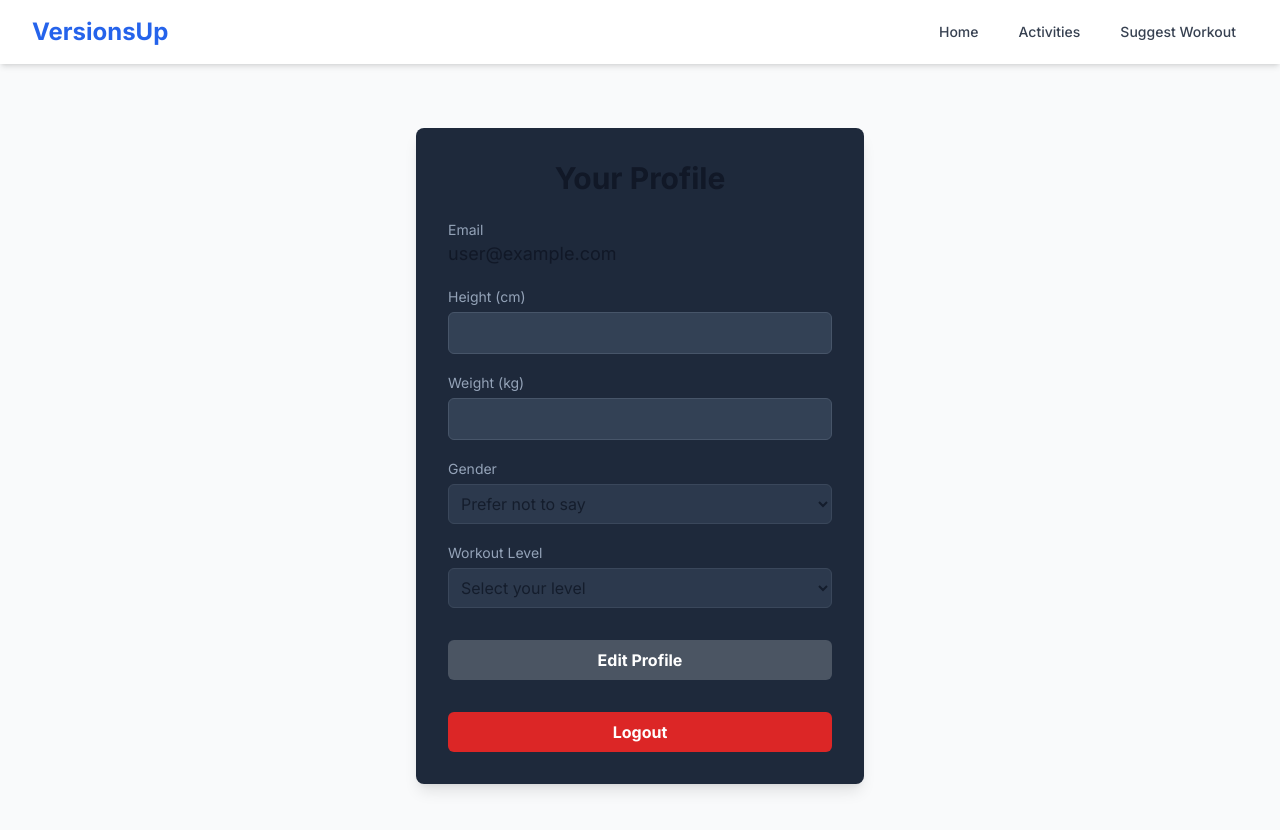
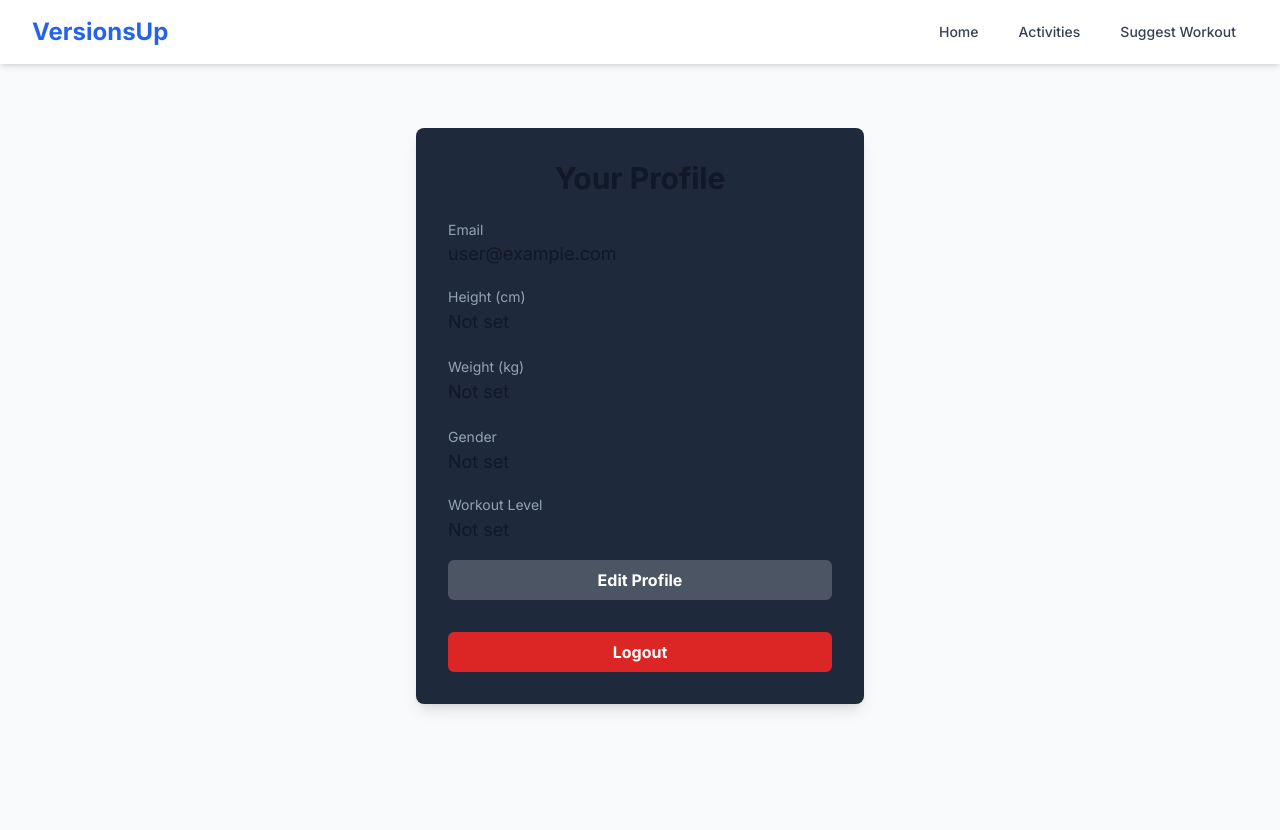
Before and after one commit to GaetanKarst/VersionUp, a Next.js app in the folder frontend/: page /profile in a window 1280 px wide. Shown: the top 830 px of the page. After the commit the page ends 800 px from the top, so only its background shows below. Built offline with nearby package versions, Linux system fonts and the light colour scheme; no server answers; sample sign-in values are in the browser's storage.

Commit message:
Improve Profile info settings

```diff
--- /dev/null
+++ b/frontend/app/components/WheelPicker.tsx
@@ -0,0 +1,147 @@
+'use client';
+
+import React, { useRef, useEffect, useState, useCallback } from 'react';
+
+interface WheelPickerProps {
+  items: (string | number)[];
+  onChange: (value: string | number) => void;
+  value?: string | number;
+  height?: number;
+  itemHeight?: number;
+}
+
+const WheelPicker: React.FC<WheelPickerProps> = ({
+  items,
+  onChange,
+  value,
+  height = 200,
+  itemHeight = 40,
+}) => {
+  const wrapperRef = useRef<HTMLDivElement>(null);
+  const [isDragging, setIsDragging] = useState(false);
+  const [startY, setStartY] = useState(0);
+  const [startScrollTop, setStartScrollTop] = useState(0);
+  const [currentIndex, setCurrentIndex] = useState(0);
+
+  const halfVisibleItems = Math.floor((height || 200) / (itemHeight || 40) / 2);
+
+  const scrollToItem = useCallback((index: number) => {
+    if (wrapperRef.current) {
+      const newScrollTop = index * (itemHeight || 40);
+      wrapperRef.current.scrollTop = newScrollTop;
+      if (index !== currentIndex) {
+        setCurrentIndex(index);
+        if (onChange && items[index] !== undefined) {
+          onChange(items[index]);
+        }
+      }
+    }
+  }, [items, onChange, itemHeight, currentIndex]);
+
+  useEffect(() => {
+    if (value !== undefined) {
+      const initialIndex = items.indexOf(value);
+      if (initialIndex !== -1) {
+        scrollToItem(initialIndex);
+      }
+    } else if (items.length > 0) {
+      scrollToItem(0);
+    }
+  }, [value, items, scrollToItem]);
+
+  const handleMouseDown = (e: React.MouseEvent<HTMLDivElement>) => {
+    setIsDragging(true);
+    setStartY(e.clientY);
+    setStartScrollTop(wrapperRef.current?.scrollTop || 0);
+    e.preventDefault();
+  };
+
+  const handleMouseMove = (e: React.MouseEvent<HTMLDivElement>) => {
+    if (!isDragging || !wrapperRef.current) return;
+    const deltaY = e.clientY - startY;
+    wrapperRef.current.scrollTop = startScrollTop - deltaY;
+  };
+
+  const snapToNearestItem = useCallback(() => {
+    if (wrapperRef.current) {
+      const scrollTop = wrapperRef.current.scrollTop;
+      const nearestIndex = Math.round(scrollTop / (itemHeight || 40));
+      const clampedIndex = Math.max(0, Math.min(items.length - 1, nearestIndex));
+      scrollToItem(clampedIndex);
+    }
+  }, [itemHeight, items.length, scrollToItem]);
+
+  const handleMouseUp = () => {
+    if (isDragging) {
+      setIsDragging(false);
+      snapToNearestItem();
+    }
+  };
+
+  const handleMouseLeave = () => {
+    if (isDragging) {
+      setIsDragging(false);
+      snapToNearestItem();
+    }
+  };
+
+  const scrollTimeout = useRef<NodeJS.Timeout | null>(null);
+
+  const handleScroll = () => {
+    if (scrollTimeout.current) {
+      clearTimeout(scrollTimeout.current);
+    }
+    scrollTimeout.current = setTimeout(() => {
+      if (!isDragging) {
+        snapToNearestItem();
+      }
+    }, 150);
+  };
+
+  return (
+    <div
+      className="relative overflow-hidden select-none bg-slate-700 rounded-md"
+      style={{ height: `${height}px` }}
+    >
+      <div className="absolute top-0 left-0 w-full h-1/3 bg-gradient-to-b from-slate-700 to-transparent pointer-events-none z-10"></div>
+      <div className="absolute bottom-0 left-0 w-full h-1/3 bg-gradient-to-t from-slate-700 to-transparent pointer-events-none z-10"></div>
+
+      <div
+        className="absolute left-0 right-0 border-t border-b border-blue-500 pointer-events-none z-10"
+        style={{
+          top: `${halfVisibleItems * (itemHeight || 40)}px`,
+          height: `${itemHeight}px`,
+        }}
+      ></div>
+
+      <div
+        ref={wrapperRef}
+        className="w-full h-full overflow-y-scroll no-scrollbar"
+        onMouseDown={handleMouseDown}
+        onMouseMove={handleMouseMove}
+        onMouseUp={handleMouseUp}
+        onMouseLeave={handleMouseLeave}
+        onScroll={handleScroll}
+      >
+        <div style={{ height: `${halfVisibleItems * (itemHeight || 40)}px` }}></div>
+
+        {items.map((item, index) => (
+          <div
+            key={index}
+            className={`flex items-center justify-center text-lg cursor-pointer transition-opacity duration-200 ${
+              index === currentIndex ? 'opacity-100' : 'opacity-40'
+            }`}
+            style={{ height: `${itemHeight}px` }}
+            onClick={() => scrollToItem(index)}
+          >
+            {item}
+          </div>
+        ))}
+
+        <div style={{ height: `${halfVisibleItems * (itemHeight || 40)}px` }}></div>
+      </div>
+    </div>
+  );
+};
+
+export default WheelPicker;
--- a/frontend/app/globals.css
+++ b/frontend/app/globals.css
@@ -5,3 +5,13 @@
 body {
   @apply bg-gray-50 text-gray-900 dark:bg-gray-900 dark:text-gray-100;
 }
+
+/* Custom scrollbar hiding for the wheel picker */
+.no-scrollbar::-webkit-scrollbar {
+    display: none;
+}
+
+.no-scrollbar {
+    -ms-overflow-style: none;  /* IE and Edge */
+    scrollbar-width: none;  /* Firefox */
+}
--- a/frontend/app/page.tsx
+++ b/frontend/app/page.tsx
@@ -21,9 +21,9 @@ export default function HomePage() {
     const unsubscribe = onAuthStateChanged(auth, async (currentUser) => {
       setUser(currentUser);
       if (currentUser) {
-        // Fetch saved workouts
         setIsWorkoutsLoading(true);
         setWorkoutsError(null);
+
         try {
           const token = await currentUser.getIdToken();
           const apiUrl = process.env.NEXT_PUBLIC_API_URL || 'http://localhost:8000';
@@ -37,10 +37,9 @@ export default function HomePage() {
             const errorData = await response.json();
             throw new Error(errorData.detail || 'Failed to fetch saved workouts.');
           }
+          const data = await response.json();
+          setLatestWorkout(data.length > 0 ? data[0] : null);
 
-          const data = await response.json();
-          console.log("hello: ", data);
-          setLatestWorkout(data.length > 0 ? data[0] : null);
         } catch (err: any) {
           setWorkoutsError(err.message);
         } finally {
--- a/frontend/app/profile/page.tsx
+++ b/frontend/app/profile/page.tsx
@@ -4,6 +4,7 @@ import { useEffect, useState, ChangeEvent, FormEvent } from 'react';
 import { useRouter } from 'next/navigation';
 import { onAuthStateChanged, signOut, User } from 'firebase/auth';
 import { auth } from '@/lib/firebase';
+import WheelPicker from '@/app/components/WheelPicker';
 
 const API_URL = process.env.NEXT_PUBLIC_API_URL || 'http://127.0.0.1:8000';
 
@@ -14,11 +15,15 @@ export default function ProfilePage() {
   const [isEditing, setIsEditing] = useState(false);
   const router = useRouter();
 
+  const heights = Array.from({ length: 151 }, (_, i) => 100 + i);
+  const weights = Array.from({ length: (200 - 30) * 2 + 1 }, (_, i) => 30 + i * 0.5);
+
   useEffect(() => {
     const unsubscribe = onAuthStateChanged(auth, async (currentUser) => {
       if (currentUser) {
         setUser(currentUser);
         const token = await currentUser.getIdToken();
+
         try {
           const response = await fetch(`${API_URL}/api/v1/user/profile`, {
             headers: {
@@ -56,7 +61,14 @@ export default function ProfilePage() {
     const { name, value } = e.target;
     setProfile(prevProfile => ({
       ...prevProfile,
-      [name]: value ? (name === 'height' || name === 'weight' ? parseFloat(value) : value) : undefined
+      [name]: value ? value : undefined
+    }));
+  };
+
+  const handleWheelChange = (name: 'height' | 'weight') => (value: string | number) => {
+    setProfile(prevProfile => ({
+      ...prevProfile,
+      [name]: value
     }));
   };
 
@@ -77,10 +89,9 @@ export default function ProfilePage() {
 
       if (response.ok) {
         setIsEditing(false);
-        // Maybe show a success message
+        console.log('Profile update successfully')
       } else {
         console.error('Failed to save profile');
-        // Maybe show an error message
       }
     } catch (error) {
       console.error('Error saving profile:', error);
@@ -108,69 +119,81 @@ export default function ProfilePage() {
             <div className="space-y-4">
               <div>
                 <label htmlFor="height" className="text-sm text-slate-400">Height (cm)</label>
-                <input
-                  type="number"
-                  name="height"
-                  id="height"
-                  value={profile.height || ''}
-                  onChange={handleProfileChange}
-                  className="w-full bg-slate-700 border border-slate-600 rounded-md p-2 mt-1"
-                  disabled={!isEditing}
+                {isEditing ? (
+                  <WheelPicker
+                    items={heights}
+                    onChange={handleWheelChange('height')}
+                    value={profile.height}
+                    height={120}
+                    itemHeight={30}
                   />
+                ) : (
+                  <p className="text-lg h-[30px]">{profile.height ? `${profile.height} cm` : 'Not set'}</p>
+                )}
               </div>
               <div>
                 <label htmlFor="weight" className="text-sm text-slate-400">Weight (kg)</label>
-                <input
-                  type="number"
-                  name="weight"
-                  id="weight"
-                  value={profile.weight || ''}
-                  onChange={handleProfileChange}
-                  className="w-full bg-slate-700 border border-slate-600 rounded-md p-2 mt-1"
-                  disabled={!isEditing}
+                {isEditing ? (
+                  <WheelPicker
+                    items={weights}
+                    onChange={handleWheelChange('weight')}
+                    value={profile.weight}
+                    height={120}
+                    itemHeight={30}
                   />
+                ) : (
+                  <p className="text-lg h-[30px]">{profile.weight ? `${profile.weight} kg` : 'Not set'}</p>
+                )}
               </div>
               <div>
                 <label htmlFor="gender" className="text-sm text-slate-400">Gender</label>
+                {isEditing ? (
                   <select
                     name="gender"
                     id="gender"
                     value={profile.gender || ''}
                     onChange={handleProfileChange}
                     className="w-full bg-slate-700 border border-slate-600 rounded-md p-2 mt-1"
-                  disabled={!isEditing}
                   >
                     <option value="">Prefer not to say</option>
                     <option value="Male">Male</option>
                     <option value="Female">Female</option>
                     <option value="Other">Other</option>
                   </select>
+                ) : (
+                  <p className="text-lg">{profile.gender || 'Not set'}</p>
+                )}
               </div>
               <div>
                 <label htmlFor="workout_level" className="text-sm text-slate-400">Workout Level</label>
+                 {isEditing ? (
                     <select
                       name="workout_level"
                       id="workout_level"
                       value={profile.workout_level || ''}
                       onChange={handleProfileChange}
                       className="w-full bg-slate-700 border border-slate-600 rounded-md p-2 mt-1"
-                  disabled={!isEditing}
                     >
                       <option value="">Select your level</option>
                       <option value="Beginner">Beginner</option>
                       <option value="Intermediate">Intermediate</option>
                       <option value="Advanced">Advanced</option>
                     </select>
+                ) : (
+                  <p className="text-lg">{profile.workout_level || 'Not set'}</p>
+                )}
               </div>
             </div>
-            {isEditing ? (
+            {isEditing && (
               <button
                 type="submit"
                 className="w-full mt-8 bg-blue-600 hover:bg-blue-700 text-white font-bold py-2 px-4 rounded-md transition-colors"
               >
                 Save Profile
               </button>
-            ) : (
+            )}
+          </form>
+          {!isEditing && (
             <button
               type="button"
               onClick={() => setIsEditing(true)}
@@ -179,7 +202,6 @@ export default function ProfilePage() {
               Edit Profile
             </button>
           )}
-          </form>
         </div>
         <button
           onClick={handleLogout}
```
Lines whose indentation alone changed are shown as unchanged.
